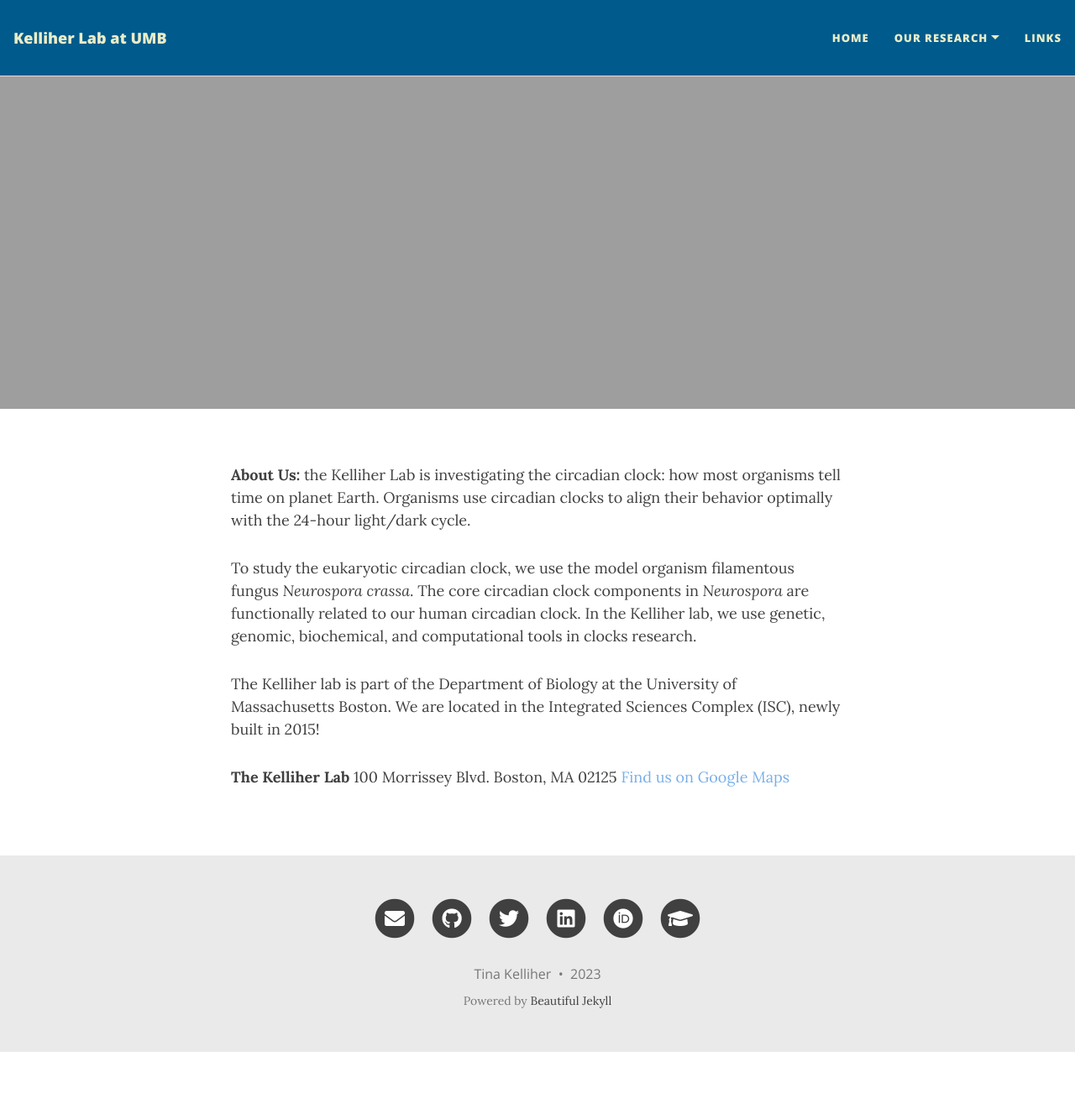
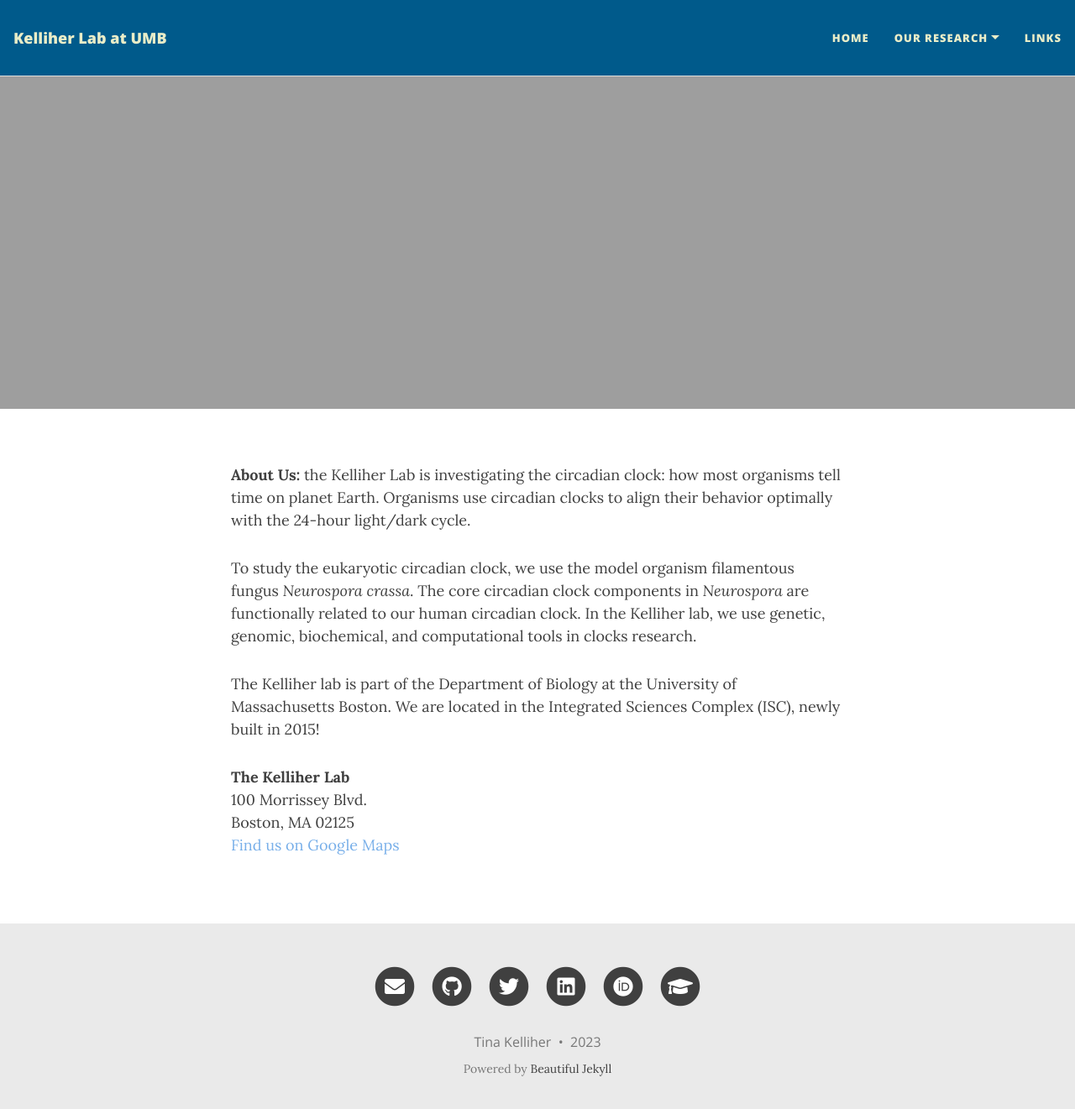
Before and after one commit to cmk35/cmk35.github.io, a Jekyll site: the page built from index.md, in a window 1280 px wide and 1334 px high. Shown: the top 1321 px of the window at 84% size. Built offline with Jekyll 4.4.1, drawn with Linux system fonts in a browser that asks for light colours; nearby versions of some CDN libraries.

```diff
--- a/index.md
+++ b/index.md
@@ -11,7 +11,7 @@ To study the eukaryotic circadian clock, we use the model organism filamentous f
 
 The Kelliher lab is part of the Department of Biology at the University of Massachusetts Boston. We are located in the Integrated Sciences Complex (ISC), newly built in 2015!
 
-**The Kelliher Lab**
-100 Morrissey Blvd.
-Boston, MA 02125
+**The Kelliher Lab**\\
+100 Morrissey Blvd.\\
+Boston, MA 02125\\
 <a href="https://www.google.com/maps/place/Integrated+Sciences+Complex/@42.314013,-71.041035,15z/data=!4m5!3m4!1s0x0:0x1fd14e0182a90286!8m2!3d42.314013!4d-71.041035" target="_blank">Find us on Google Maps</a>
```
